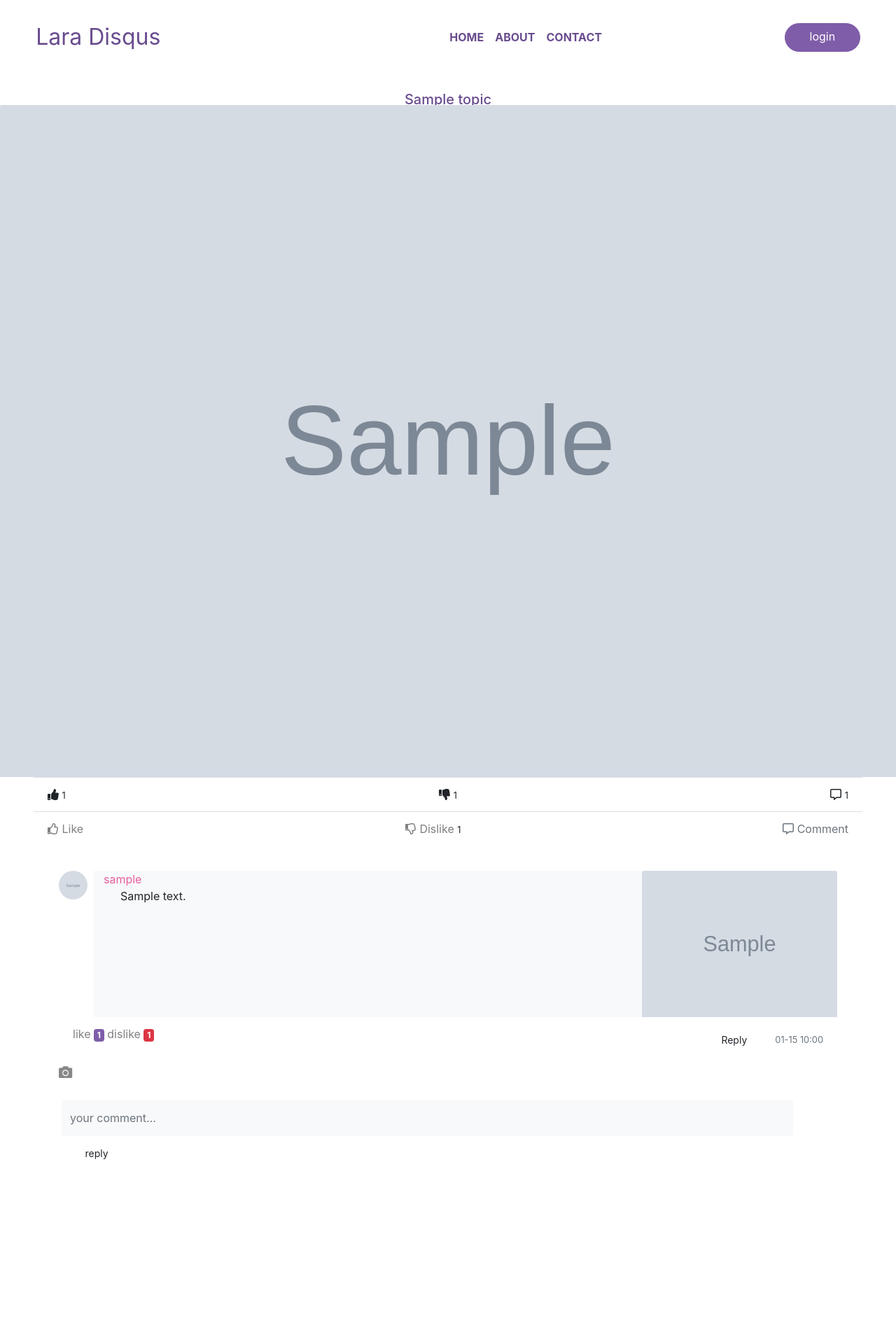
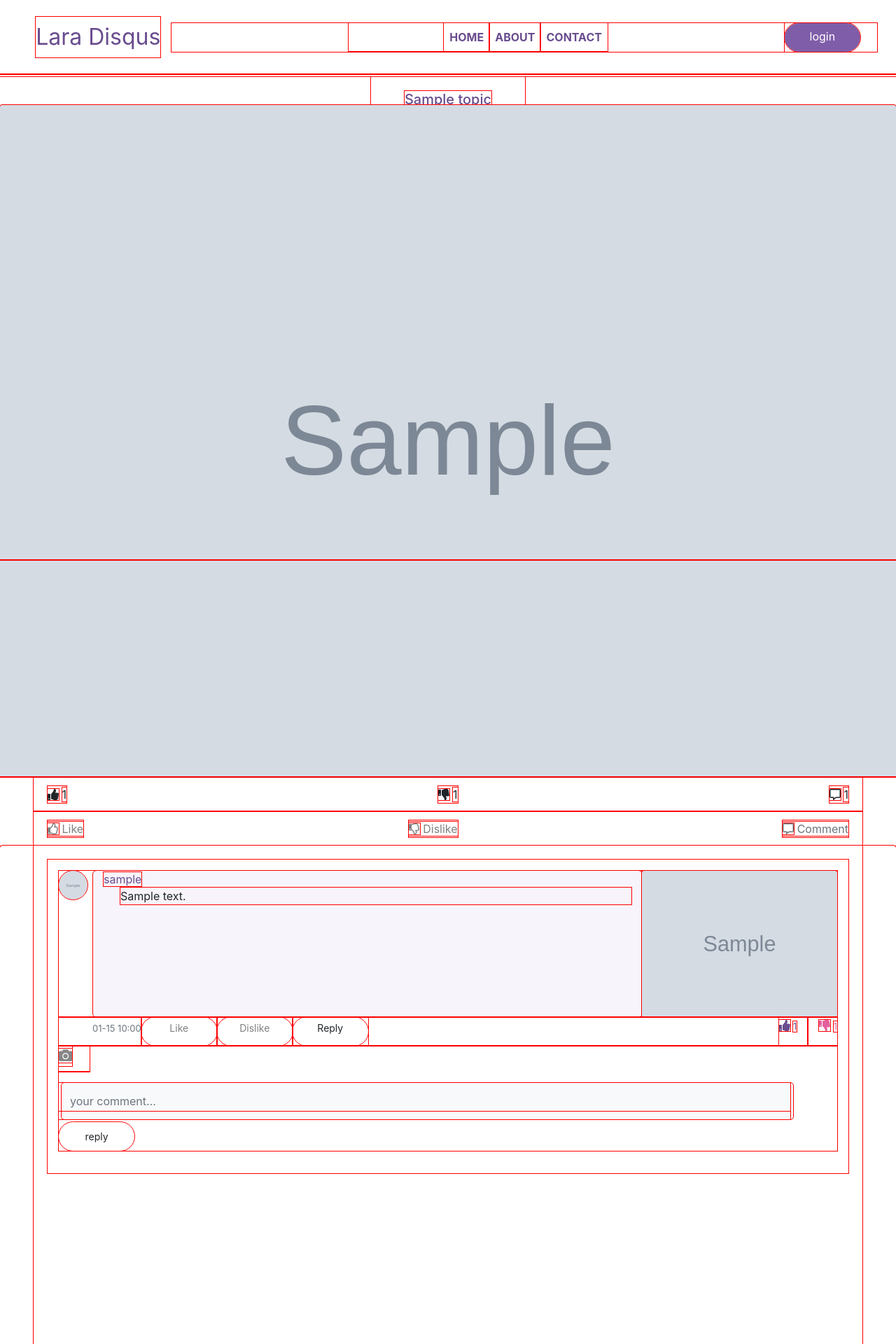
Before and after one commit to LaraDarine/lara-disqus, a Django app: page /discussions/1/ in a window 1280 px wide. Shown: the top 1920 px of the page at 70% size. Run offline with Django 3.2, Linux system fonts and the light colour scheme; tables that the repository leaves empty hold one stand-in row (values such as "Sample post"); grey boxes marked "Sample" are stand-in pictures; some libraries are stand-ins or nearby versions.

Commit message:
Continue updating comment containers :art:

```diff
--- a/static/css/custom.css
+++ b/static/css/custom.css
@@ -1,3 +1,10 @@
+* {
+    outline: red 1px solid;
+}
+
+.bg-light {
+    background-color: #f7f4fb !important;
+}
 
 .btn-primary, .btn-secondary:hover, .badge-primary {
     background-color: #7f5da9;
@@ -10,8 +17,8 @@
 }
 
 .text-secondary,
-a .text-secondary,
-a .text-primary:hover {
+a.text-secondary,
+a.text-primary:hover {
     color: #e4609b !important;
     text-decoration: none !important;
 }
@@ -192,6 +199,21 @@ a, a:hover {
     background-color: #f8f9fa;
 }
 
+.comment-container {
+    border-radius: 5px;
+}
+
+.comment-reactions,
+.comment-crud {
+    display: flex;
+    justify-content: space-around;
+}
+
+.comment-time {
+    font-size: small;
+    padding: 7px 0;
+}
+
 .form-control-file {
     display: none;
 }
--- a/templates/discussions/discussion-details.html
+++ b/templates/discussions/discussion-details.html
@@ -16,15 +16,15 @@
             <div id="stats" class="d-flex justify-content-between card-footer">
                 <div>
                     <i class="fas fa-thumbs-up"></i>
-                    <small class="">{{ discussion.likes_count }}</small>
+                    <span class="">{{ discussion.likes_count }}</span>
                 </div>
                 <div>
                     <i class="fas fa-thumbs-down"></i>
-                    <small class="">{{ discussion.dislikes_count }}</small>
+                    <span class="">{{ discussion.dislikes_count }}</span>
                 </div>
                 <div>
                     <i class="far fa-comment-alt"></i>
-                    <small class="">{{ discussion.likes_count }}</small>
+                    <span class="">{{ discussion.likes_count }}</span>
                 </div>
             </div>
             <div class="d-flex justify-content-between card-footer">
@@ -54,7 +54,6 @@
                         Dislike
                     </a>
                     {% endif %}
-                    <small class="">{{ discussion.dislikes_count }}</small>
                 </div>
                 <div>
                     <a class="text-muted" href="{% url 'discussion_details' pk=discussion.id %}">
@@ -76,8 +75,8 @@
                             <div class="d-flex w-100">
                                 <img src="{{ comment.author.profile.picture.url}}"
                                     alt="{{ comment.author}}" class="profile-img">
-                                <div class="container ml-2 bg-light">
-                                    <a href="#" class="text-secondary">{{ comment.author}}</a>
+                                <div class="container ml-2 bg-light comment-container">
+                                    <a href="#" class="text-primary">{{ comment.author}}</a>
                                     <span class="m-b-15 ml-4 d-block">
                                         {{ comment.content }}
                                     </span>
@@ -88,37 +87,51 @@
                                 </div>
                                 {% endif %}
                             </div>
-                            <div class="card-footer border-0 d-flex justify-content-between">
-                                <div class="">
+                            <div class="mx-auto">
+                                <div class="border-0 d-flex justify-content-between">
+                                    <div class="comment-reactions">
+                                        <div class="text-muted comment-time pl-5">{{ comment.created_at |date:'m-d H:i'  }}</div>
+                                        <div>
                                             {% if current_user in comment.likes.all %}
-                                    <a class="like" href="{% url 'toggle_comment_like' pk=comment.id %}">
-                                        liked
+                                            <a class="like btn btn-sm" href="{% url 'toggle_comment_like' pk=comment.id %}">
+                                                Liked
                                             </a>
                                             {% else %}
-                                    <a class="gray" href="{% url 'toggle_comment_like' pk=comment.id %}">
-                                        like
+                                            <a class="gray btn btn-sm" href="{% url 'toggle_comment_like' pk=comment.id %}">
+                                                Like
                                             </a>
                                             {% endif %}
-                                    <span class="badge badge-primary">{{ comment.likes_count }}</span>
+                                        </div>
+                                        <div>
                                             {% if current_user in comment.dislikes.all %}
-                                    <a class="dislike" href="{% url 'toggle_comment_dislike' pk=comment.id %}">
-                                        disliked
+                                            <a class="dislike btn btn-sm" href="{% url 'toggle_comment_dislike' pk=comment.id %}">
+                                                Disliked
                                             </a>
                                             {% else %}
-                                    <a class="gray" href="{% url 'toggle_comment_dislike' pk=comment.id %}">
-                                        dislike
+                                            <a class="gray btn btn-sm" href="{% url 'toggle_comment_dislike' pk=comment.id %}">
+                                                Dislike
                                             </a>
                                             {% endif %}
-                                    <span class="badge badge-danger">{{ comment.dislikes_count }}</span>
                                         </div>
-                                <div class="">
+                                        <div class="comment-crud">
                                             {% if current_user == comment.author %}
                                             <a href="#" class="btn btn-sm">Edit</a>
                                             <a href="#" class="btn btn-sm">Delete</a>
                                             {% endif %}
-                                    <button id="reply-{{ comment.id }}" href="#new-reply-{{ comment.id }}"
-                                        class="btn btn-sm">Reply</button>
-                                    <small class="text-muted">{{ comment.created_at |date:'m-d H:i'  }}</small>
+                                            <a id="reply-{{ comment.id }}" href="#new-reply-{{ comment.id }}"
+                                                class="btn btn-sm">Reply</a>
+                                        </div>
+                                    </div>
+                                    <div id="comment-stats" class="d-flex justify-content-between">
+                                        <div class="pr-3 text-primary">
+                                            <i class="fas fa-thumbs-up"></i>
+                                            <small class="">{{ comment.likes_count }}</small>
+                                        </div>
+                                        <div class="pl-3 text-secondary">
+                                            <i class="fas fa-thumbs-down"></i>
+                                            <small class="">{{ comment.dislikes_count }}</small>
+                                        </div>
+                                    </div>
                                 </div>
                             </div>
                             <div id="new-reply-{{ comment.id }}">
```
Lines whose indentation alone changed are shown as unchanged.
